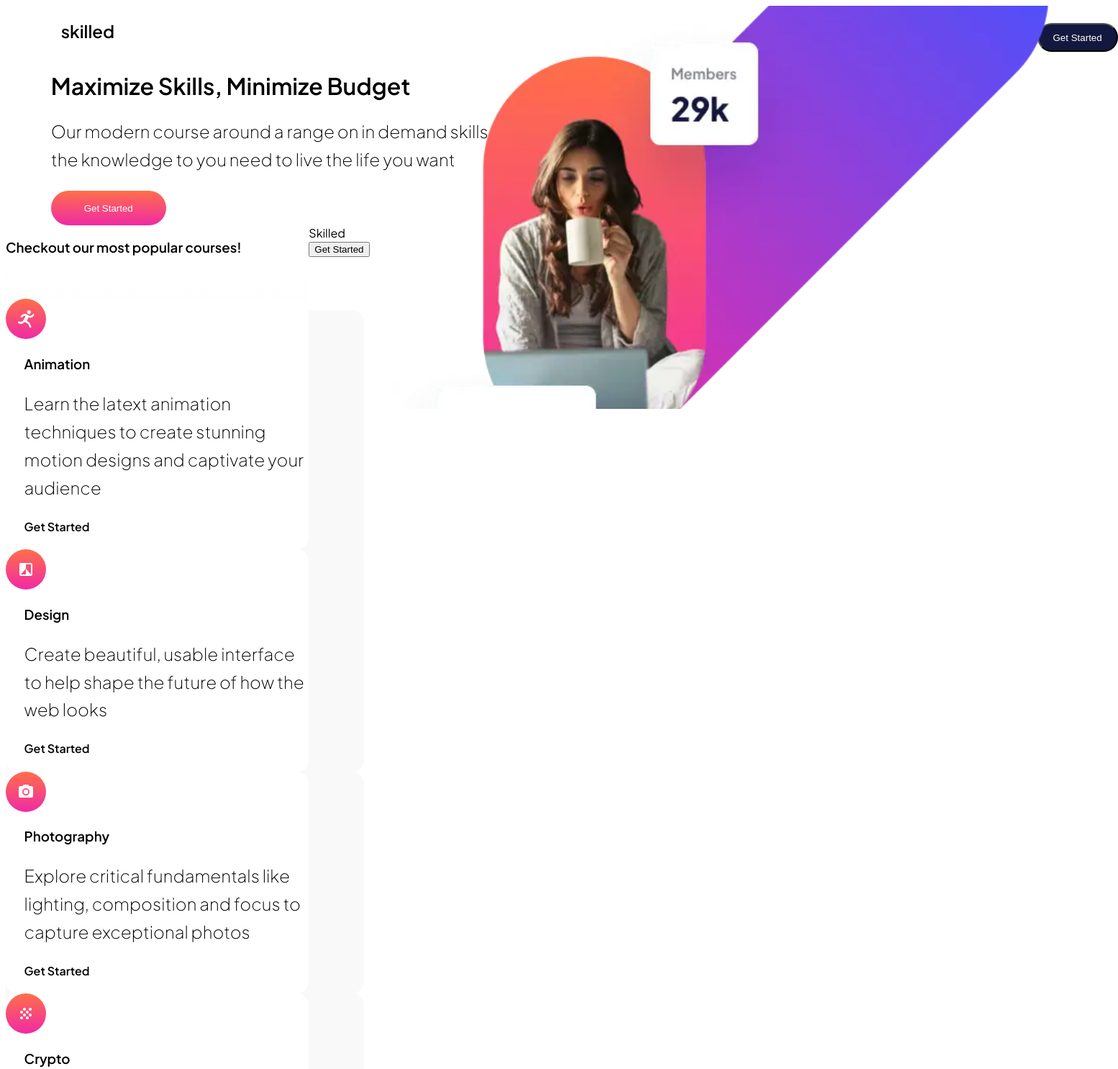
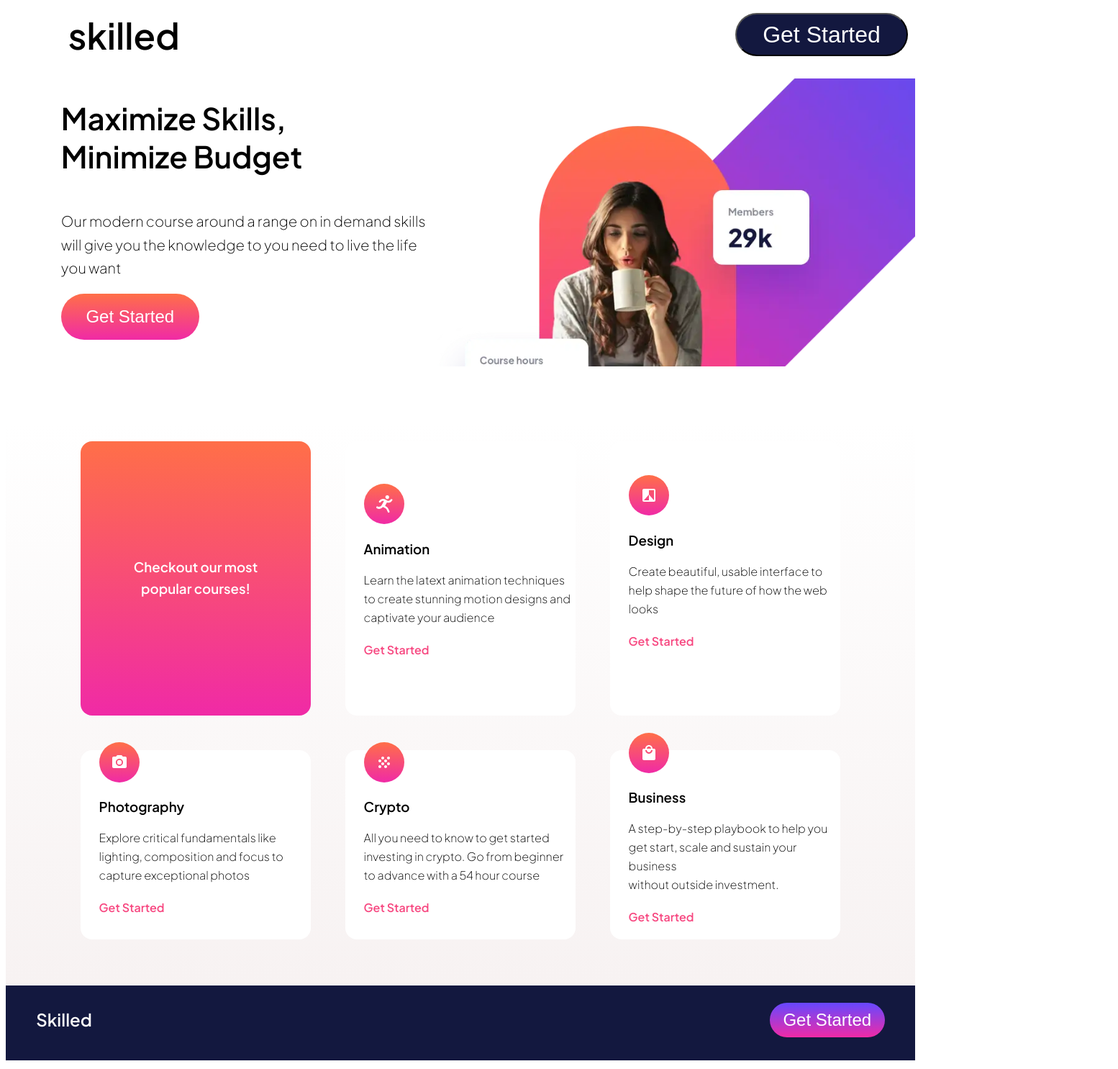
Before and after one commit to dickson-osei/Skilled-e-learning-landing-page, a plain HTML site: page index.html in a window 1280 px wide. Shown: the top 1485 px of the page at 72% size, 1554 px wide, since content can reach past the window. Drawn offline with Linux system fonts and the light colour scheme.

Commit message:
Desktop and Tablet view added

```diff
--- a/index.html
+++ b/index.html
@@ -16,69 +16,80 @@
 <body>
   <main class="main-container">
     <div class="item1">
-      <h2><strong>skilled</strong></h2>
-      <input class="start-button" type="submit" value="Get Started">
+      <div id="skilled"><h2>skilled</h2></div>
+      <div class="start-button"><input id="start-button" type="submit" value="Get Started"></div>
     </div>
     <br>
+
     <div class="item2">
-    <h1>Maximize Skills, Minimize Budget</h1>
-    <p class="light-text">Our modern course around a range on in demand skills will give you the knowledge to you need to live the life you want</p>
-    <input class="second-button" type="submit" value="Get Started">
-    <br>
+     <div class="Max-skills"><h1>Maximize Skills, <br>Minimize Budget</h1>
+    <div class="light-text"> <p>Our modern course around a range on in demand  skills will give you the knowledge to you need to live the life you want</p></div>
+
+     <div><input class="second-button" type="submit" value="Get Started"></div>
     </div>
     <div class="image"></div>
+    </div>
+
+
 
     <div class="middle-container">
-      <div id="introduction"><h3>Checkout our most popular courses!</h3></div>
-      <br>
-      <br>
-      <div id="animation"><img src="assets/icon-animation.svg" alt="icon-animation">
-        <div class="content"><h3> Animation</h3>
-        <p class="light-text">Learn the latext animation techniques to create stunning motion designs and captivate your audience</p>
-        <h4 class="get-started">Get Started</h4>
+      <div id="introduction"><h3>Checkout our most <br>popular courses!</h3></div>
+
+      <div id="animation">
+        <div class="animation-content">
+        <div><img src="assets/icon-animation.svg" alt="icon-animation"></div>
+        <div class="content"><h3> Animation</h3></div>
+        <div><p class="light-text">Learn the latext animation techniques <br>to create stunning motion designs and <br>captivate your audience</p></div>
+         <div><h4 class="get-started">Get Started</h4></div>
         </div>
         </div>
-      <div class="div-gaps"></div>
+      <!-- <div class="div-gaps"></div> -->
 
-      <div id="design"><img src="assets/icon-design.svg" alt="icon-design">
-        <br>
-      <div class="content">
-      <h3>Design</h3>
-      <p class="light-text">Create beautiful, usable interface to help shape the future of how the web looks</p>
-      <h4 class="get-started">Get Started</h4>
+      <div id="design">
+      <div class="design-content">
+      <div><img id="logo" src="assets/icon-design.svg" alt="icon-design"></div>
+      <div class="content"><h3>Design</h3></div>
+      <div><p class="light-text">Create beautiful, usable interface to <br>help shape the future of how the web <br> looks</p></div>
+      <div><h4 class="get-started">Get Started</h4></div>
       </div>
       </div>
-      <div class="div-gaps"></div>
-      <div id="photography"><img src="assets/icon-photography.svg" alt="icon-photography">
-        <br>
+      <!-- <div class="div-gaps"></div> -->
+
+      <div id="photography">
+        <div class="photgraphy-content">
+         <div><img  id="logo" src="assets/icon-photography.svg" alt="icon-photography"></div>
          <div class="content"><h3>Photography</h3>
-          <p class="light-text">Explore critical fundamentals like lighting, composition and focus to capture exceptional photos</p>
-          <h4 class="get-started">Get Started</h4>
+         <div><p class="light-text">Explore critical fundamentals like<br>lighting, composition and focus to <br>capture exceptional photos</p></div>
+         <div></div><h4 class="get-started">Get Started</h4></div>
         </div>
         </div>
-      <div class="div-gaps"></div>
-      <div id="crypto"><img src="assets/icon-crypto.svg" alt="icon-crypto">
-        <br>
-        <div class="content"><h3>Crypto</h3>
-        <p class="light-text">All you need to know to get started investing in crypto. Go from beginner to advance with a 54 hour course </p>
-        <h4 class="get-started">Get Started</h4>
+      <!-- <div class="div-gaps"></div> -->
+
+      <div id="crypto">
+        <div class="crypto-content">
+        <div><img id="logo" src="assets/icon-crypto.svg" alt="icon-crypto"></div>
+        <div class="content"><h3>Crypto</h3></div>
+        <div><p class="light-text">All you need to know to get started <br>investing in crypto. Go from beginner <br>to advance with a 54 hour course </p></div>
+        <div><h4 class="get-started">Get Started</h4></div>
         </div>
        </div>
-      <div class="div-gaps"></div>
-      <div id="business"><img src="assets/icon-business.svg" alt="icon-business">
-        <br>
-        <div class="content"><h3>Business</h3>
-        <p class="light-text">A step-by-step playbook to help you get start, scale and sustain your business without outside investment.</p>
-        <h4 class="get-started">Get Started</h4>
+      <!-- <div class="div-gaps"></div> -->
+
+      <div id="business">
+        <div class="business-content">
+        <div><img  id="logo" src="assets/icon-business.svg" alt="icon-business"></div>
+        <div class="content"><h3>Business</h3></div>
+        <div><p class="light-text">A step-by-step playbook to help you<br> get start, scale and sustain your business <br> without outside investment.</p></div>
+        <div><h4 class="get-started">Get Started</h4></div>
        </div>
       </div>
-      <div class="empty-div"></div>
+      <!-- <div class="empty-div"></div> -->
     </div>
 
 
     <div class="inline">
-      <footer>Skilled</footer>
-      <input type="submit" value="Get Started">
+      <div><footer>Skilled</footer></div>
+      <div><input type="submit" value="Get Started"></div>
     </div>
 
 
--- a/styles.css
+++ b/styles.css
@@ -4,63 +4,72 @@
 
 main{
     font-family:'Plus Jakarta Sans',sans-serif;
+    overflow-x: hidden;
 
 }
 
 .middle-container{
+    background: linear-gradient(180deg,#FFF,#F7F2F2);
     display: flex;
-    justify-content:space-around;
-    flex-direction: column;
-    row-gap:50%;
-    background: linear-gradient(180deg,#FFF,#F7F2F2);
+    justify-content: center;
+    justify-items: space-around;
 
 }
 #animation{
     border-radius: 1.0em;
     border: 0.5em thin;
     background-color: white;
-    box-shadow: 6vw 2vh 0vh #faf9f9;
     height: auto;
     max-width: 100%;
-    position: relative;
+    display: flex;
+    flex-direction: column;
+    margin:3vh;
+}
 
-}
 #design{
    border-radius: 1.0em;
     border: 0.5em thin;
     background-color: white;
-    box-shadow: 6vw 0vh 0vh #faf9f9;
     height: auto;
     max-width: 100%;
-    position: relative;
+    display: flex;
+    flex-direction: column;
+    margin:3vh;
+
 
 }
 #photography{
    border-radius: 1.0em;
     border: 0.5em thin;
     background-color: white;
-    box-shadow: 6vw 0vh 0vh #faf9f9;
     height: auto;
     max-width: 100%;
-    position: relative;
+    display: flex;
+    flex-direction: column;
+    margin:3vh;
 }
 #crypto{
    border-radius: 1.0em;
     border: 0.5em thin;
     background-color: white;
-    box-shadow: 6vw 0vh 0vh #faf9f9;
     height: auto;
     max-width: 100%;
-    position: relative;
+    display: flex;
+    flex-direction: column;
+    margin:3vh;
 }
+
 #business{
    border-radius: 1.0em;
     border: 0.5em thin;
     background-color: white;
-    box-shadow: 6vw 0vh 0vh #faf9f9;
     height: auto;
     max-width: 100%;
-    position: relative;
+    display: flex;
+    flex-direction: column;
+    margin:3vh;
+    /* margin-bottom: 8vh; */
+
 }
 .light-text{
     font-weight:200;
@@ -68,22 +77,91 @@ main{
 
 }
 
-.content{
+/* .content{
+   margin-left: 2vw;
+
+} */
+
+.item1{
+   display: flex;
+   justify-content: space-between;
+   padding: 10px;
+   height: 10vh;
+}
+
+#skilled{
+   align-items: center;
+   margin: 0px;
+   display: flex;
+
+}
+
+#skilled h2{
+   font-size: 28px;
+   text-align: center;
+   justify-self:start;
+}
+
+.start-button{
+   height: 100%;
+}
+
+.item2{
+   display: flex;
+   /* border: 2px solid; */
+
+}
+ .item2 .Max-skills{
+   display: flex;
+   flex-direction: column;
+ }
+
+ .animation-content{
+   margin: auto;
+   margin-left: 2vw;
+ }
+
+ .design-content{
+   margin: auto;
+   margin-left: 2vw;
+ }
+
+.photgraphy-content{
+   margin: auto;
+   margin-left: 2vw;
+}
+
+ .crypto-content{
+   margin: auto;
+   margin-left: 2vw;
+ }
+
+ .business-content{
+   margin: auto;
    margin-left: 2vw;
 
  }
 
+ #logo{
+   margin-top:-3vh;
+ }
+
 /* For Mobile Device */
 @media only screen and (min-width:320px) and (max-width:480px){
- .start-button{
+ #start-button{
     background-color:#13183F;
     color: #FFFF;
-    width:7rem;
-    height:2rem;
+    width:6.8rem;
+    height:100%;
     border-radius:5rem 5rem 5rem 5rem;
-    position: absolute;
-    left:65vw;
-    top:3vh;
+    justify-content: center;
+    align-items: center;
+
+ }
+
+
+ .item2{
+   flex-direction: column;
  }
 
  .get-started{
@@ -104,10 +182,16 @@ main{
     background-image:url("./assets/image-hero-mobile.webp");
     background-position: center;
     background-size: cover;
+    object-fit: cover;
     margin:auto;
     height:60vh;
     width:88vw;
  }
+
+ .middle-container{
+   flex-direction: column;
+ }
+
 
  #introduction{
     color:white;
@@ -122,18 +206,21 @@ main{
     line-height: 1.62em;
  }
 
+ #business{
+   margin-bottom: 8vh;
+ }
+
  .inline{
     background-color:#13183F;
     color: #faf9f9;
     height:13vh;
     width:auto;
-    position: relative;
+    display: flex;
+    justify-content: space-between;
+    margin: auto;
  }
 
  .inline input{
-    position: absolute;
-    left:60vw;
-    bottom:3vh;
     background: linear-gradient(180deg,#6648ff, #F02AA6);
     width:7rem;
     height:2rem;
@@ -141,132 +228,325 @@ main{
     border-color:linear-gradient(180deg,blue, #F02AA6);
     border: thin;
     color: white;
+    margin-top: 4vh;
+    margin-right:3.3vw;
  }
 
  .inline footer{
-    position: absolute;
-    right:77vw;
-    bottom:4vh;
+    width:7rem;
+    height:2rem;
     font-weight: bold;
- }
- .empty-div{
-    height: 11vh;
-    background-color: #faf9f9;
-
- }
-  .div-gaps{
-    height: 5vh;
-    background-color: #faf9f9;
-    width: 100vw;
+    margin-top: 4vh;
+    margin-left:3.3vw;
  }
 
- #animation img{
-   width: 12vw;
-   margin-left:3vw;
- }
 
- #design img{
-   position: absolute;
-   bottom: 26vh;
-   width: 12vw;
-   left: 3vw;
-
-}
-#photography img{
-   position: absolute;
-   bottom: 30vh;
-   width: 12vw;
-   left: 3vw;
-}
-#crypto img{
-   position: absolute;
-   bottom: 29vh;
-   width: 12vw;
-   left: 3vw;
-}
-#business img{
-   position: absolute;
-   bottom: 29vh;
-   width: 12vw;
-   left: 3vw;
-}
 }
 
 
  /* For Tablets */
-  @media only screen and (min-width:481px) and (max-width:1280px){
+  @media only screen and (min-width:481px) and (max-width:1280px)
+  {
 
-  .main-container{
-     display: grid;
-     grid-template-columns: 1fr 1fr 1fr;
-     grid-template-rows: repeat(7, auto);
-  }
-  .item1{
-     grid-column: 1/4;
-     grid-row: 1/2;
-     position: relative;
-     margin-left: 2.0vw;
+   #start-button{
+      background-color:#13183F;
+      color: #FFFF;
+      width:15rem;
+      height:100%;
+      border-radius:5rem 5rem 5rem 5rem;
+      justify-content: center;
+      align-items: center;
+      font-size: 200%;
    }
 
-  .item1 input{
-     position: absolute;
-     background-color:#13183F;
-     color: #FFFF;
-     width:7rem;
-     height:2.5rem;
-     border-radius:5rem 5rem 5rem 5rem;
-     left:110vw;
-     top:3vh;
+   #skilled h2{
+      font-size: 50px;
+      margin-left: 6vw;
    }
 
-  .item1 h2{
-     margin-left: 4.0vw;
+   .image{
+      background-image:url("./assets/image-hero-tablet.webp");
+      background-position: center;
+      object-fit: cover;
+      background-size: cover;
+      height:60vh;
+      width:190vw;
+      margin-right: -18vw;
+
    }
 
-  .item2{
-     grid-column: 1/3;
-     grid-row: 2/3;
-     margin-left: 4.9vw;
+   .item2 .Max-skills{
+      font-size: calc(15px + 0.390625vw);
+      font-weight: 600;
+   }
+
+   .item2 .light-text{
+      font-size: calc(15px + 0.390625vw);
    }
 
    .second-button{
       background: linear-gradient(180deg,#FF6F48, #F02AA6);
-     width:10rem;
-     height:3rem;
+      width:12rem;
+      height:4rem;
       border-radius:5rem 5rem 5rem 5rem;
       border-color:linear-gradient(180deg,#FF6F48, #F02AA6);
       border: thin;
       color: white;
+      font-size: 1.5rem;
    }
 
-  .light-text{
-   font-size: 1.5em;
+   .item2{
+      justify-content: center;
+      height: 100%;
    }
+
+   .item2 .Max-skills{
+      margin-left: 6vw;
+   }
+
+   .middle-container{
+      flex-wrap: wrap;
+      /* border: 2px solid; */
+
+   }
+
+   #introduction{
+      color:white;
+      background: linear-gradient(180deg,#FF6F48, #F02AA6);
+      width:38vw;
+      min-height:20vh;
+      margin:3vh;
+      border-radius:1.0em;
+
+   }
+
+   #introduction h3{
+      text-align: center;
+      line-height: 1.62em;
+      margin-top: 50%;
+      margin-bottom: 50%;
+      /* display: flex;
+      justify-content: center; */
+   }
+   #animation{
+      width: 38vw;
+
+      /* height: 35vh; */
+   }
+
+   #design{
+      width: 38vw;
+      /* height: 35vh;   */
+   }
+
+   #photography{
+      width: 38vw;
+      /* height: 35vh; */
+   }
+
+   #crypto{
+      width: 38vw;
+      margin-bottom: 8vh;
+      /* height: 35vh; */
+   }
+
+   #business{
+      width: 38vw;
+      margin-bottom: 8vh;
+      /* height: 35vh; */
+   }
+
+   .get-started{
+      color:#F74780;
+   }
+
+   .inline{
+      background-color:#13183F;
+      color: #faf9f9;
+      height:13vh;
+      width:auto;
+      display: flex;
+      justify-content: space-between;
+      margin: auto;
+   }
+
+   .inline input{
+      background: linear-gradient(180deg,#6648ff, #F02AA6);
+      width:10rem;
+      height:3rem;
+      border-radius:5rem 5rem 5rem 5rem;
+      border-color:linear-gradient(180deg,blue, #F02AA6);
+      border: thin;
+      color: white;
+      margin-top: 3vh;
+      margin-right:3.3vw;
+      font-size: 1.5rem;
+   }
+
+   .inline footer{
+      width:7rem;
+      height:2rem;
+      font-weight: bold;
+      margin-top: 4vh;
+      margin-left:3.3vw;
+      font-size: 1.5rem;
+   }
+
+  }
+
+  /* For Desktop */
+  @media only screen and (min-width:1280px) {
+   #start-button{
+      background-color:#13183F;
+      color: #FFFF;
+      width:15rem;
+      height:100%;
+      border-radius:5rem 5rem 5rem 5rem;
+      justify-content: center;
+      align-items: center;
+      font-size: 200%;
+   }
+
+   #skilled h2{
+      font-size: 50px;
+      margin-left: 6vw;
+   }
+
    .image{
-     grid-column: 2/3;
-     grid-row: 3/4;
-     background-image:url("./assets/image-hero-tablet.webp");
+      background-image:url("./assets/image-hero-desktop.webp");
       background-position: center;
       background-size: cover;
-     margin:auto;
-     height:35rem;
-     width:62rem;
-     position: absolute;
-     left:530px;
+      height:50vh;
+      width:150vw;
+      margin-right: -18vw;
+
+   }
+
+   .item2 .Max-skills{
+      font-size: calc(16px + 0.390625vw);
+      font-weight: 600;
+      margin-left: 6vw;
+   }
+
+   .item2 .light-text{
+      font-size: calc(15px + 0.390625vw);
+   }
+
+   .second-button{
+      background: linear-gradient(180deg,#FF6F48, #F02AA6);
+      width:12rem;
+      height:4rem;
+      border-radius:5rem 5rem 5rem 5rem;
+      border-color:linear-gradient(180deg,#FF6F48, #F02AA6);
+      border: thin;
+      color: white;
+      font-size: 1.5rem;
+   }
+   .middle-container{
+      flex-wrap: wrap;
+      /* border: 2px solid; */
+      margin-top: 10vh;
+   }
+
+   #introduction{
+      color:white;
+      background: linear-gradient(180deg,#FF6F48, #F02AA6);
+      width:25vw;
+      min-height:20vh;
+      margin:3vh;
+      border-radius:1.0em;
+
+   }
+
+   #introduction h3{
+      text-align: center;
+      line-height: 1.62em;
+      margin-top: 50%;
+      margin-bottom: 50%;
+
+   }
+   #animation{
+      width: 25vw;
+
+
+   }
+
+   #design{
+      width: 25vw;
+
+   }
+
+   #photography{
+      width: 25vw;
+      margin-bottom: 8vh;
+
+   }
+
+   #crypto{
+      width: 25vw;
+      margin-bottom: 8vh;
+
+   }
+
+   #business{
+      width: 25vw;
+      margin-bottom: 8vh;
+
+   }
+
+   .get-started{
+      color:#F74780;
+   }
+
+   .inline{
+      background-color:#13183F;
+      color: #faf9f9;
+      height:13vh;
+      width:auto;
+      display: flex;
+      justify-content: space-between;
+      margin: auto;
+   }
+
+   .inline input{
+      background: linear-gradient(180deg,#6648ff, #F02AA6);
+      width:10rem;
+      height:3rem;
+      border-radius:5rem 5rem 5rem 5rem;
+      border-color:linear-gradient(180deg,blue, #F02AA6);
+      border: thin;
+      color: white;
+      margin-top: 3vh;
+      margin-right:3.3vw;
+      font-size: 1.5rem;
+   }
+
+   .inline footer{
+      width:7rem;
+      height:2rem;
+      font-weight: bold;
+      margin-top: 4vh;
+      margin-left:3.3vw;
+      font-size: 1.5rem;
+   }
+
+
+/* Desktop Active */
+#start-button:hover {
+   background-color: #666CA3;
+}
+
+.second-button:hover{
+   opacity: 0.5;
+}
+
+
+.inline input:hover{
+   opacity:0.5;
 }
 
 
 
 
 
-
-
-
-
-
-
-
-
-
-
   }
```
Lines whose indentation alone changed are shown as unchanged.
